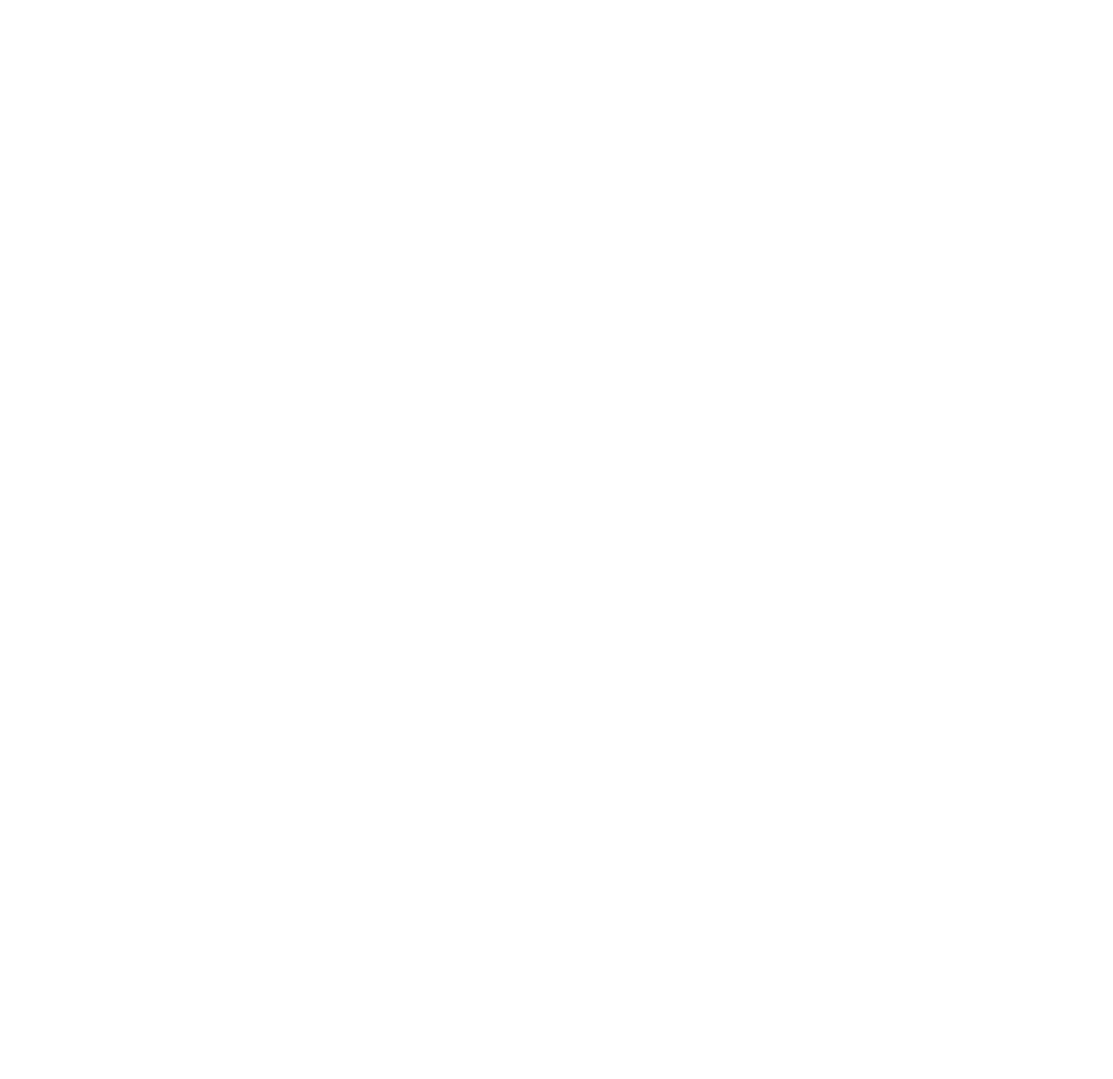
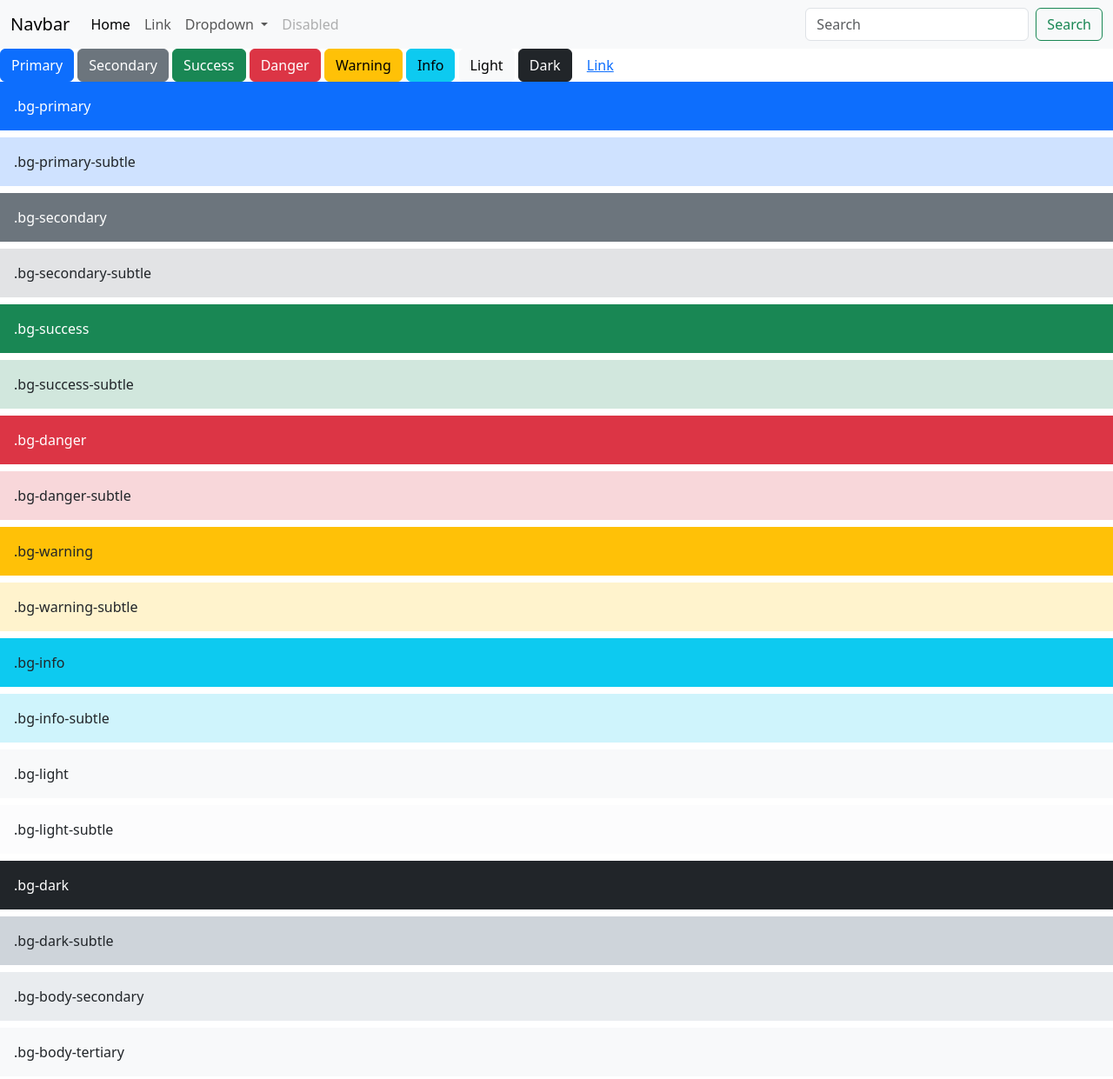
Before and after one commit to ashishak117/website-demo, a plain HTML site: page index.html in a window 1280 px wide. Shown: the top 1241 px of the page at 87% size. Before the commit the page ends 800 px from the top, so only its background shows below. Drawn offline with nearby package versions, Linux system fonts and the light colour scheme.

Commit message:
updated the index using css style

```diff
--- a/index.html
+++ b/index.html
@@ -1,12 +1,84 @@
-<!DOCTYPE html>
+<!doctype html>
 <html lang="en">
-<head>
-    <meta charset="UTF-8">
-    <meta http-equiv="X-UA-Compatible" content="IE=edge">
-    <meta name="viewport" content="width=device-width, initial-scale=1.0">
-    <title>Demo website</title>
-</head>
-<body>
+  <head>
+    <meta charset="utf-8">
+    <meta name="viewport" content="width=device-width, initial-scale=1">
+    <title>Bootstrap demo</title>
+    <link href="https://cdn.jsdelivr.net/npm/bootstrap@5.3.0/dist/css/bootstrap.min.css" rel="stylesheet" integrity="sha384-9ndCyUaIbzAi2FUVXJi0CjmCapSmO7SnpJef0486qhLnuZ2cdeRhO02iuK6FUUVM" crossorigin="anonymous">
+  </head>
+  <body>
+    <nav class="navbar navbar-expand-lg bg-body-tertiary">
+        <div class="container-fluid">
+          <a class="navbar-brand" href="#">Navbar</a>
+          <button class="navbar-toggler" type="button" data-bs-toggle="collapse" data-bs-target="#navbarSupportedContent" aria-controls="navbarSupportedContent" aria-expanded="false" aria-label="Toggle navigation">
+            <span class="navbar-toggler-icon"></span>
+          </button>
+          <div class="collapse navbar-collapse" id="navbarSupportedContent">
+            <ul class="navbar-nav me-auto mb-2 mb-lg-0">
+              <li class="nav-item">
+                <a class="nav-link active" aria-current="page" href="#">Home</a>
+              </li>
+              <li class="nav-item">
+                <a class="nav-link" href="#">Link</a>
+              </li>
+              <li class="nav-item dropdown">
+                <a class="nav-link dropdown-toggle" href="#" role="button" data-bs-toggle="dropdown" aria-expanded="false">
+                  Dropdown
+                </a>
+                <ul class="dropdown-menu">
+                  <li><a class="dropdown-item" href="#">Action</a></li>
+                  <li><a class="dropdown-item" href="#">Another action</a></li>
+                  <li><hr class="dropdown-divider"></li>
+                  <li><a class="dropdown-item" href="#">Something else here</a></li>
+                </ul>
+              </li>
+              <li class="nav-item">
+                <a class="nav-link disabled">Disabled</a>
+              </li>
+            </ul>
+            <form class="d-flex" role="search">
+              <input class="form-control me-2" type="search" placeholder="Search" aria-label="Search">
+              <button class="btn btn-outline-success" type="submit">Search</button>
+            </form>
+          </div>
+        </div>
+      </nav>
+      <button type="button" class="btn btn-primary">Primary</button>
+<button type="button" class="btn btn-secondary">Secondary</button>
+<button type="button" class="btn btn-success">Success</button>
+<button type="button" class="btn btn-danger">Danger</button>
+<button type="button" class="btn btn-warning">Warning</button>
+<button type="button" class="btn btn-info">Info</button>
+<button type="button" class="btn btn-light">Light</button>
+<button type="button" class="btn btn-dark">Dark</button>
 
-</body>
+<button type="button" class="btn btn-link">Link</button>
+
+<div class="p-3 mb-2 bg-primary text-white">.bg-primary</div>
+<div class="p-3 mb-2 bg-primary-subtle text-emphasis-primary">.bg-primary-subtle</div>
+<div class="p-3 mb-2 bg-secondary text-white">.bg-secondary</div>
+<div class="p-3 mb-2 bg-secondary-subtle text-emphasis-secondary">.bg-secondary-subtle</div>
+<div class="p-3 mb-2 bg-success text-white">.bg-success</div>
+<div class="p-3 mb-2 bg-success-subtle text-emphasis-success">.bg-success-subtle</div>
+<div class="p-3 mb-2 bg-danger text-white">.bg-danger</div>
+<div class="p-3 mb-2 bg-danger-subtle text-emphasis-danger">.bg-danger-subtle</div>
+<div class="p-3 mb-2 bg-warning text-dark">.bg-warning</div>
+<div class="p-3 mb-2 bg-warning-subtle text-emphasis-warning">.bg-warning-subtle</div>
+<div class="p-3 mb-2 bg-info text-dark">.bg-info</div>
+<div class="p-3 mb-2 bg-info-subtle text-emphasis-info">.bg-info-subtle</div>
+<div class="p-3 mb-2 bg-light text-dark">.bg-light</div>
+<div class="p-3 mb-2 bg-light-subtle text-emphasis-light">.bg-light-subtle</div>
+<div class="p-3 mb-2 bg-dark text-white">.bg-dark</div>
+<div class="p-3 mb-2 bg-dark-subtle text-emphasis-dark">.bg-dark-subtle</div>
+<p class="p-3 mb-2 bg-body-secondary">.bg-body-secondary</p>
+<p class="p-3 mb-2 bg-body-tertiary">.bg-body-tertiary</p>
+
+<div class="p-3 mb-2 bg-body text-body">.bg-body</div>
+<div class="p-3 mb-2 bg-black text-white">.bg-black</div>
+<div class="p-3 mb-2 bg-white text-dark">.bg-white</div>
+<div class="p-3 mb-2 bg-transparent text-body">.bg-transparent</div>
+    <script src="https://cdn.jsdelivr.net/npm/bootstrap@5.3.0/dist/js/bootstrap.bundle.min.js" integrity="sha384-geWF76RCwLtnZ8qwWowPQNguL3RmwHVBC9FhGdlKrxdiJJigb/j/68SIy3Te4Bkz" crossorigin="anonymous"></script>
+    <script src="https://cdn.jsdelivr.net/npm/@popperjs/core@2.11.8/dist/umd/popper.min.js" integrity="sha384-I7E8VVD/ismYTF4hNIPjVp/Zjvgyol6VFvRkX/vR+Vc4jQkC+hVqc2pM8ODewa9r" crossorigin="anonymous"></script>
+<script src="https://cdn.jsdelivr.net/npm/bootstrap@5.3.0/dist/js/bootstrap.min.js" integrity="sha384-fbbOQedDUMZZ5KreZpsbe1LCZPVmfTnH7ois6mU1QK+m14rQ1l2bGBq41eYeM/fS" crossorigin="anonymous"></script>
+  </body>
 </html>
```
